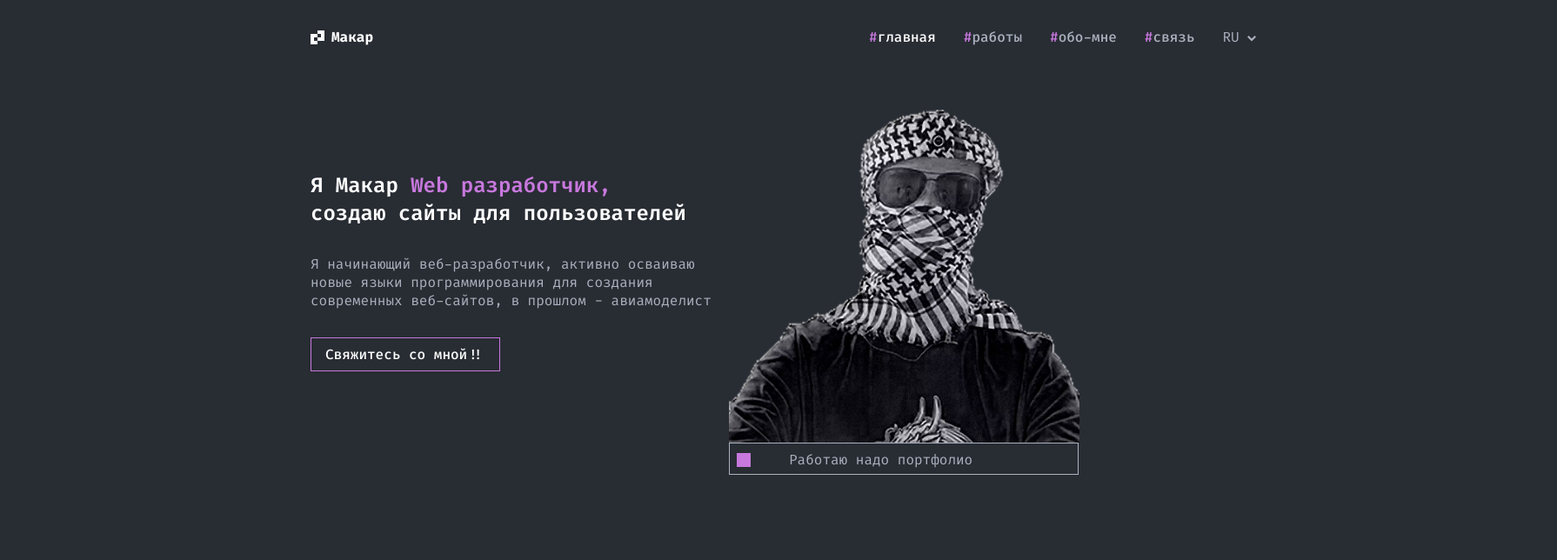
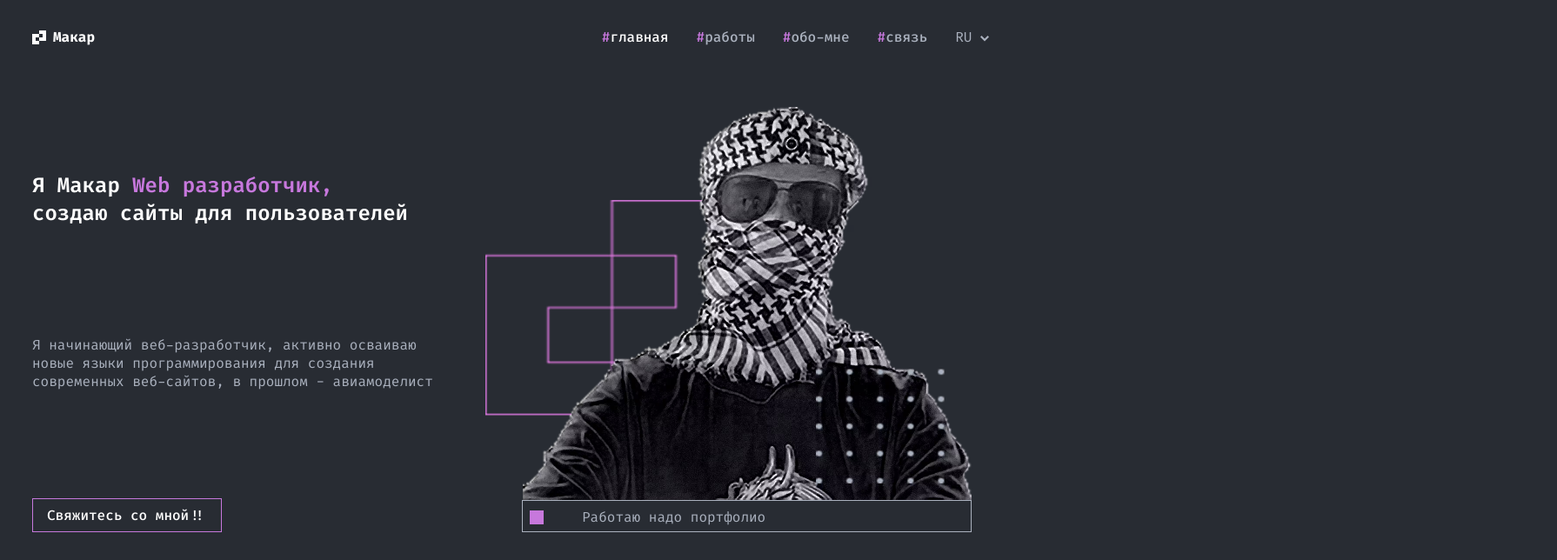
Before and after one commit to Optimist2608/Portfolio-2, a plain HTML site: page index.html in a window 1280 px wide. Shown: the top 644 px of the page at 87% size, 1790 px wide, since content can reach past the window. Drawn offline with Linux system fonts and the light colour scheme.

Commit message:
background

```diff
--- a/index.html
+++ b/index.html
@@ -33,6 +33,7 @@
      █████   █████ ██████████ █████   █████ ██████████
     ▒▒▒▒▒   ▒▒▒▒▒ ▒▒▒▒▒▒▒▒▒▒ ▒▒▒▒▒   ▒▒▒▒▒ ▒▒▒▒▒▒▒▒▒▒
     -->
+    <div class="all">
     <header class="container head">
         <div class="head_div1">
         <p class="head_text">Макар</p>
@@ -70,9 +71,9 @@
     </div>
     <div class="pic_dic">
     <picture class="me" title="Лебедев Макар Антонович">
-            <source srcset="./img/me/m6.avif" type="image/avif">
-            <source srcset="./img/me/m6.webp" type="image/webp">
-            <img class="pic__me" src="./img/me/m6.png" alt="me">
+            <source srcset="./img/me/me7.avif" type="image/avif">
+            <source srcset="./img/me/me7.webp" type="image/webp">
+            <img class="pic__me" src="./img/me/me7.png" alt="me">
         </picture>
     <div class="under">
         <picture class="kv">
@@ -495,6 +496,7 @@
             <a title="Optimist2608" href="https://github.com/Optimist2608" target="_blank"><svg class="f_git" viewBox="0 0 21 20"><path fill="#abb2bf" d="M10.5 0C4.7 0 0 4.59 0 10.25c0 4.54 3 8.37 7.18 9.73.52.09.72-.22.72-.49l-.01-1.9c-2.64.47-3.32-.63-3.53-1.21-.12-.3-.63-1.2-1.08-1.45-.37-.2-.9-.67-.01-.68.82-.01 1.42.74 1.61 1.05.95 1.55 2.46 1.12 3.06.85.1-.67.37-1.12.67-1.37-2.34-.26-4.78-1.14-4.78-5.07 0-1.11.4-2.03 1.08-2.75A3.6 3.6 0 0 1 5 4.24s.88-.27 2.9 1.05a10 10 0 0 1 5.24 0c2-1.33 2.89-1.05 2.89-1.05a3.6 3.6 0 0 1 .1 2.72 4 4 0 0 1 1.08 2.75c0 3.94-2.45 4.81-4.8 5.07.39.32.72.93.72 1.9l-.02 2.81c0 .27.2.6.73.49 2.08-.69 3.9-2 5.18-3.74A10 10 0 0 0 21 10.25C21 4.6 16.3 0 10.5 0"/></svg></a>
         </div>
     </div>
+</div>
 </footer>
 </body>
 </html>
--- a/style.css
+++ b/style.css
@@ -54,6 +54,16 @@ html {
 body{
     background-color: #282C33;
     color: #ABB2BF  ;
+
+    /* gap: 410px   ; */
+}
+.all {
+    display: flex;
+    justify-content: center;
+    flex-direction: column;
+    flex-wrap: wrap;
+    width: 100%;
+    align-items: center;
 }
 .defolt {
     font-family: 'FiraCode-regular';
@@ -129,9 +139,9 @@ ul {
 */
 
 .container {
-    margin: 0 410px ;
+    /* margin: 0 410px ; */
     display: block;
-    /* border: 0.01px solid red; */
+    /* 𝕓𝕠𝕣𝕕𝕖𝕣: 𝟘.𝟘𝟙𝕡𝕩 𝕤𝕠𝕝𝕚𝕕 𝕣𝕖𝕕; */
     position: relative;
     max-width: 1100px;
     /* min-width: 1100px; */
@@ -140,8 +150,8 @@ ul {
     display: flex;
     flex-wrap: nowrap;
     flex-direction: row;
-    justify-self: flex-start;
-    gap:570px ;
+    justify-content: space-between;
+    /* gap: 570px ; */
     width: 100%;
     height: 61px;
     margin-bottom: 62px;
@@ -222,16 +232,18 @@ ul {
 */
 .sec1 {
     /* width: 1030px; */
-    height: 423px;
+    /* height: 423px; */
     display: flex;
-    gap: 18px;
+    justify-content: space-between;
+    /* gap: 18px; */
     width: 100%;
 }
 .sec1_block {
     margin-top: 74px;
     display: inline-flex;
     flex-wrap: wrap;
-    gap: 32px;
+    /* gap: 32px; */
+    justify-content: space-between;
     flex-direction: column;
 }
 .sec1_h1 {
@@ -254,12 +266,13 @@ ul {
     background-color: #483B55;
 }
 .under {
-    width: 402px;
+    width: 517px;
     height: 37px;
     border: 1px solid #ABB2BF;
     display: flex;
     justify-content: left;
     gap: 10px;
+    margin-left: 42px;
 }
 .under p {
     margin-top: 8px;
@@ -274,8 +287,8 @@ ul {
 }
 .me {
     display: inline-block;
-    width: 403.2px;
-    height: 386px;
+    width: 579px;
+    height: 452px;
     /* border: 1px solid red; */
 }
 .pic__me {
@@ -464,6 +477,8 @@ ul {
 .skills {
     margin-top: 106px;
     margin-bottom: 112px;
+    width: 100%;
+    max-width: 1100px;
 }
 .flex_skill {
     display: flex;
@@ -541,6 +556,8 @@ ul {
 }
 .about {
     margin-bottom: 112px;
+    width: 100%;
+    max-width: 1100px;
 }
 /*
   █████████  ██████████   █████████  ███████████ █████    ███████    ██████   █████
@@ -584,6 +601,8 @@ ul {
 
 .contacts {
     margin-bottom: 145px;
+    width: 100%;
+    max-width: 1100px;
 }
 /*
  ███████████    ███████       ███████    ███████████ ██████████ ███████████
@@ -597,9 +616,13 @@ ul {
 */
 .foot {
     border-top: 2px solid #595F68;
-    padding: 32px 170.5px ;
+    padding-top: 32px;
+    padding-bottom: 32px;
     display: flex;
     justify-content: space-between;
+    align-items: flex-start;
+    width: 100%;
+    max-width: 1100px;
 }
 .white {
     color: white;
@@ -627,3 +650,13 @@ ul {
     position: relative;
     fill: #abb2bf;
 }
+/*
+ ███████████                       █████        ████████
+▒▒███▒▒▒▒▒███                     ▒▒███        ███▒▒▒▒███
+ ▒███    ▒███  ██████   ████████  ███████     ▒▒▒    ▒███
+ ▒██████████  ▒▒▒▒▒███ ▒▒███▒▒███▒▒▒███▒         ███████
+ ▒███▒▒▒▒▒▒    ███████  ▒███ ▒▒▒   ▒███         ███▒▒▒▒
+ ▒███         ███▒▒███  ▒███       ▒███ ███    ███      █
+ █████       ▒▒████████ █████      ▒▒█████    ▒██████████
+▒▒▒▒▒         ▒▒▒▒▒▒▒▒ ▒▒▒▒▒        ▒▒▒▒▒     ▒▒▒▒▒▒▒▒▒▒
+*/
```
Also changed, not shown: img/me/me7.avif (added), img/me/me7.webp (added), 1 other file.
